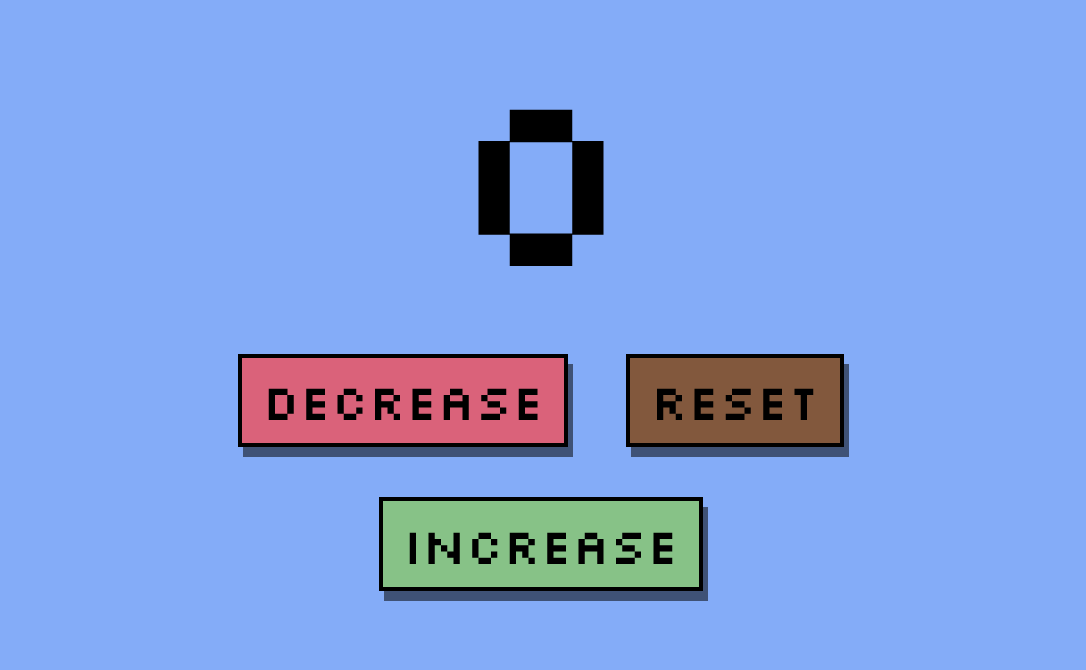
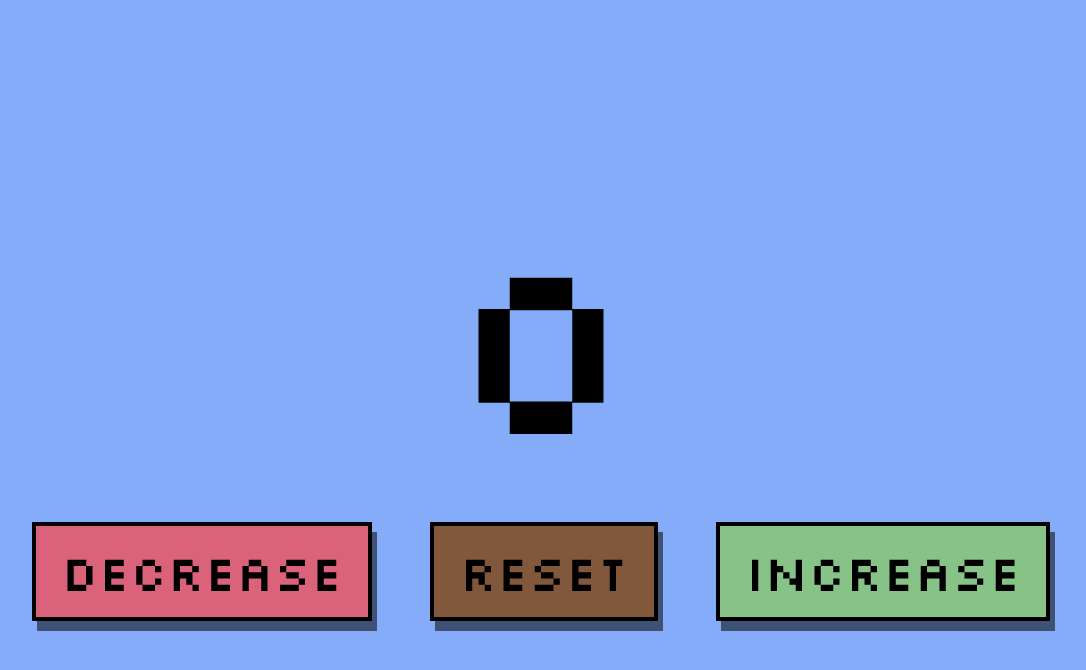
Before and after one commit to Rooveloftcodes/Counter-Page, a plain HTML site: page index.html in a window 1280 px wide. Shown: the whole page, without its empty margins (99-1185 px from the left). Drawn offline with Linux system fonts and the light colour scheme.

Commit message:
change cursor

```diff
--- a/index.html
+++ b/index.html
@@ -11,7 +11,10 @@
         <title>Document</title>
     </head>
     <body>
-        <label id="count">0</label>
+        <div class="count">
+            <label id="count">0</label>
+        </div>
+
         <div class="main-contain">
             <button id="decrease">Decrease</button>
             <button id="reset">Reset</button>
--- a/style.css
+++ b/style.css
@@ -1,28 +1,33 @@
 *
 {
-    text-align: center;
-    cursor: url("cursor.png"), pointer;
+    margin: 0;
+    cursor: url("pointer.png"), pointer;
 }
 body, button
 {
     font-family: 'Silkscreen', cursive;
     background-color: rgb(132, 172, 248);
 }
+html, body
+{
+    max-width: 100%;
+    overflow-x: hidden;
+    overflow-y: hidden;
+}
 body
 {
-
-    display: flex;
-    flex-direction: column;
+    text-align: center;
+    align-items: center;
     justify-content: center;
     vertical-align: middle;
 }
+.count
+{
+    padding-top: 22vh;
+}
 .main-contain
 {
-    width: 80vw;
-    flex-direction: column;
-    text-align: center;
-    justify-content: space-evenly;
-    align-self:center;
+    width: 100vw;
 }
 label
 {
```
Also changed, not shown: cursor.png (deleted), pointer.png (added).
